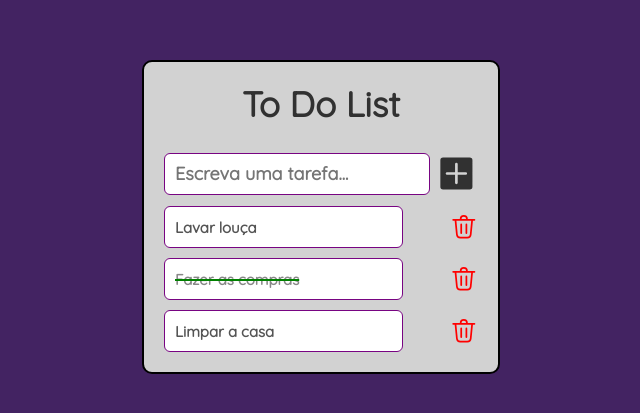
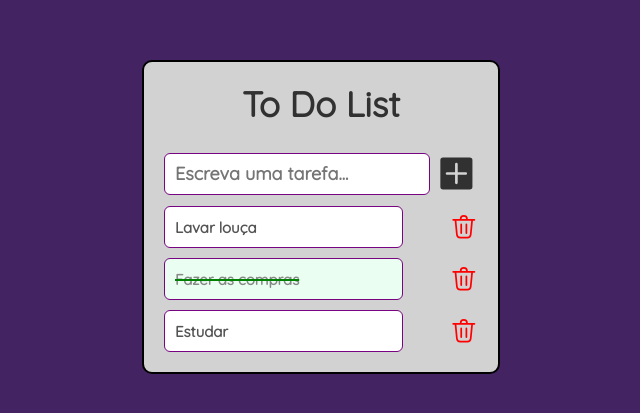
Before and after one commit to keilamadap/challenge-allianca, a React (Vite) app: page / in a window 1280 px wide. Shown: the part 183-596 px from the top of the page, without its empty margins (319-959 px from the left). Built offline with nearby package versions, Linux system fonts and the light colour scheme; some icons are missing.

Commit message:
refactor code

```diff
--- a/src/components/TodoItem/styles.jsx
+++ b/src/components/TodoItem/styles.jsx
@@ -23,6 +23,7 @@ export const StyledInput = styled.input`
   ${(props) =>
     props.isCompleted &&
     `
+    background-color: #EAFFF1;
     text-decoration: line-through;
     text-decoration-color: green;
     text-decoration-thickness: 2px;
--- a/src/context/MyContext.jsx
+++ b/src/context/MyContext.jsx
@@ -16,15 +16,15 @@ function MyContextProvider({ children }) {
 
   const onAddTask = (taskName, isCompleted = false) => {
     const newTask = { name: taskName, isCompleted };
-    setTasks((prevTasks) => {
-      const updatedTasks = [...prevTasks, newTask];
+    setTasks((old) => {
+      const updatedTasks = [...old, newTask];
       localStorage.setItem("tasks", JSON.stringify(updatedTasks));
       return updatedTasks;
     });
   };
   const onRemoveTask = (index) => {
-    setTasks((prevTasks) => {
-      const updatedTasks = prevTasks.filter((_, i) => i !== index);
+    setTasks((old) => {
+      const updatedTasks = old.filter((_, i) => i !== index);
       localStorage.setItem("tasks", JSON.stringify(updatedTasks));
       return updatedTasks;
     });
--- a/src/utils/tasks.js
+++ b/src/utils/tasks.js
@@ -1,5 +1,5 @@
 export const todos = [
   { name: "Lavar louça", isCompleted: false },
   { name: "Fazer as compras", isCompleted: true },
-  { name: "Limpar a casa", isCompleted: false },
+  { name: "Estudar", isCompleted: false },
 ];
```
